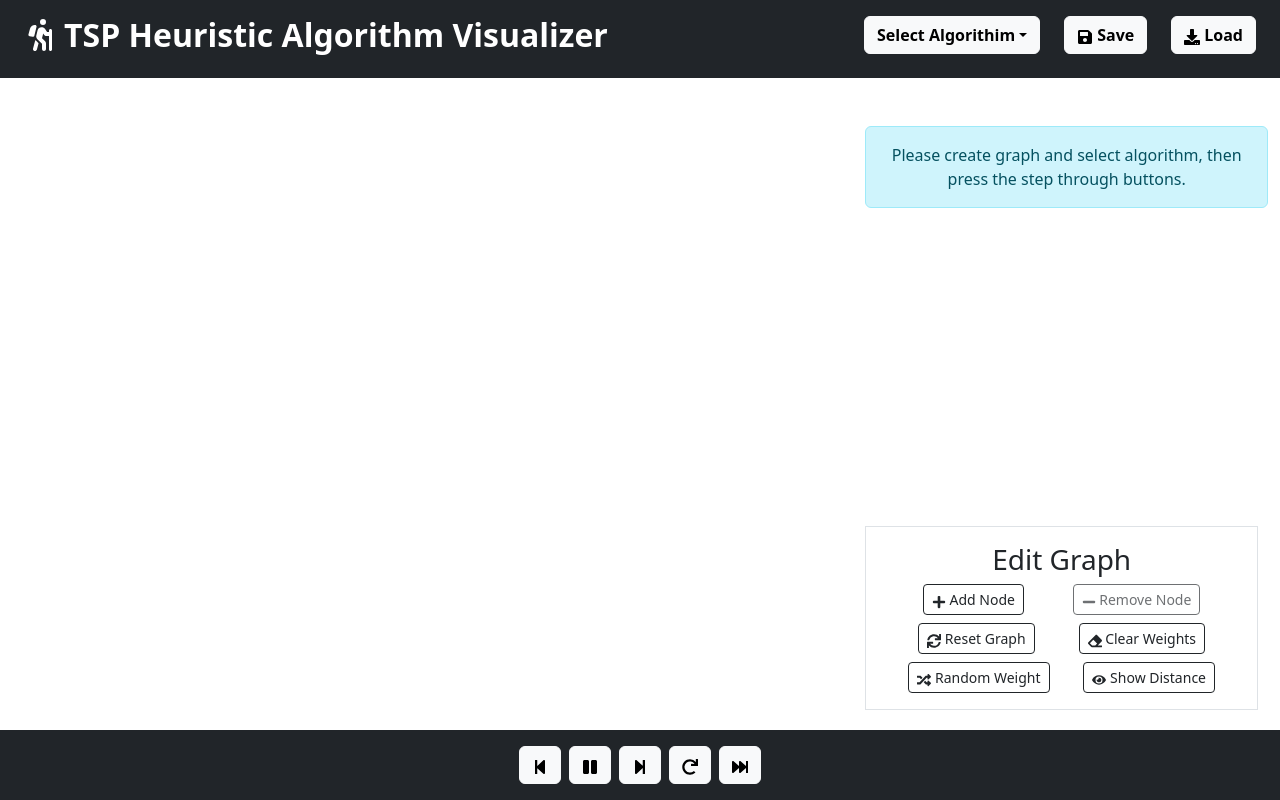
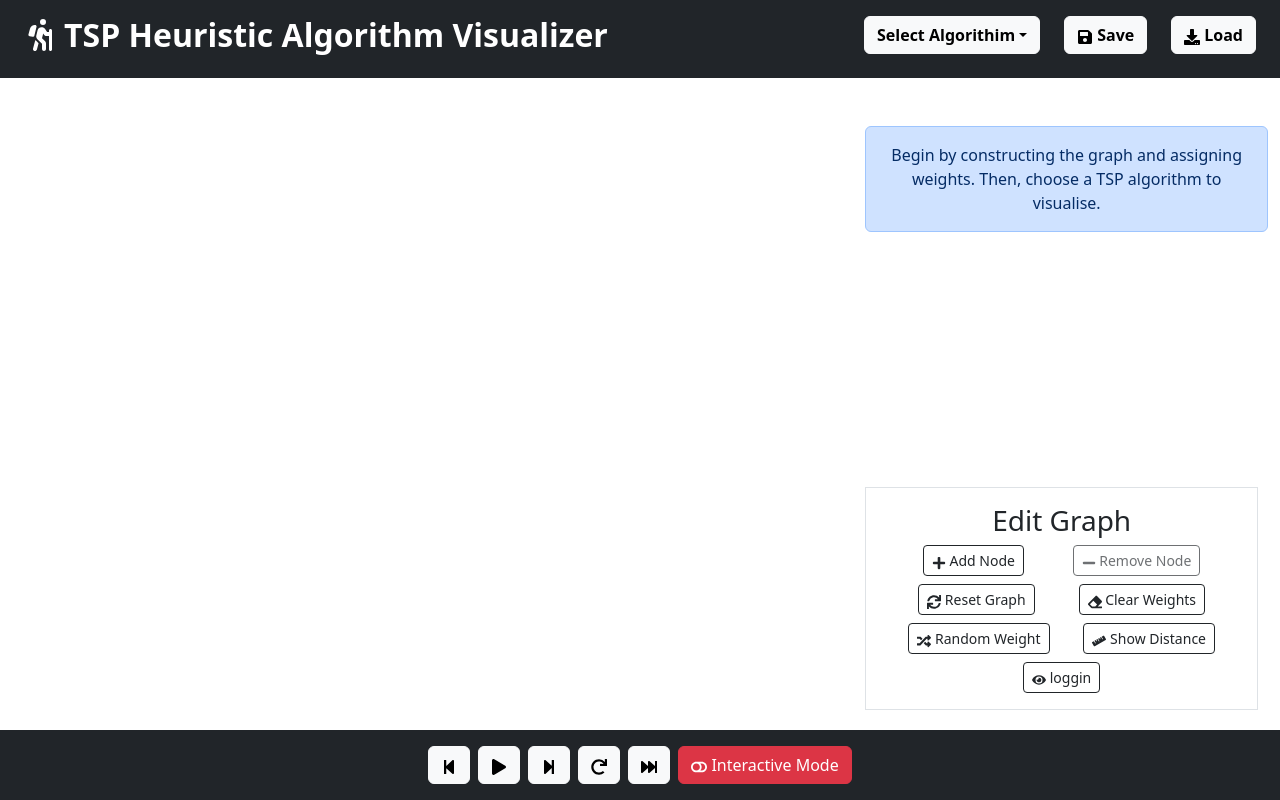
Before and after one commit to kmousaa/TSP-visualiser, a React (Create React App) app in the folder my-app/: page / in a window 1280 px wide. Built offline with nearby package versions, Linux system fonts and the light colour scheme.

Commit message:
Start at 0 for NN

```diff
--- a/my-app/package.json
+++ b/my-app/package.json
@@ -7,11 +7,13 @@
     "@testing-library/react": "^13.4.0",
     "@testing-library/user-event": "^13.5.0",
     "bootstrap": "^5.3.3",
+    "bootstrap5-toggle": "^5.0.4",
     "framer-motion": "^11.0.8",
     "react": "^18.2.0",
     "react-bootstrap": "^2.10.1",
     "react-dom": "^18.2.0",
     "react-scripts": "5.0.1",
+    "react-tooltip": "^5.26.3",
     "web-vitals": "^2.1.4"
   },
   "scripts": {
--- a/my-app/src/components/App.js
+++ b/my-app/src/components/App.js
@@ -30,6 +30,8 @@ function App() {
   const [christofidesAlgorithim, setChristofidesAlgorithim] = useState(false);
   const [christofidesStepNum, setChristofidesStepNum] = useState(0);
 
+  // Interactive mode states
+  const [interactiveMode, setInteractiveMode] = useState(false);
 
   return (
     <div className="App ">
@@ -60,6 +62,8 @@ function App() {
         setChristofidesAlgorithim={setChristofidesAlgorithim}
         christofidesStepNum={christofidesStepNum}
         setChristofidesStepNum={setChristofidesStepNum}
+        interactiveMode={interactiveMode}
+        setInteractiveMode={setInteractiveMode}
       />
     </div>
   );
--- a/my-app/src/components/Graph.js
+++ b/my-app/src/components/Graph.js
@@ -1,18 +1,21 @@
 import { generateNodeCoordinates, renderCustomNode } from "../utils/GraphUtil";
 import { NearestNeighborTSP, BruteForceTSP, GreedyTSP, ChristofidesTSP } from "./TspAlgorithims";
-import { FaSave, FaDownload, FaSquare ,FaPlay, FaPause, FaStepForward, FaStepBackward, FaRedo, FaFastForward , FaPlus, FaMinus, FaEraser, FaSync, FaEye, FaRandom, FaHandPointer} from 'react-icons/fa';
+import { FaSave, FaDownload, FaSquare ,FaPlay, FaPause, FaStepForward, FaStepBackward, FaRedo, FaFastForward , FaPlus, FaMinus, FaEraser, FaSync, FaEye, FaRandom, FaHandPointer, FaRuler, FaToggleOff, FaToggleOn} from 'react-icons/fa';
 import { FaPersonHiking } from "react-icons/fa6";
 import "../utils/Graph.css";
 import React from "react";
-import { useState } from "react";
+import { useState , useEffect} from "react";
 import { motion } from "framer-motion";
 
 
+
+
+
 // Represents the graph and its adjacency matrix
-function Graph ({numNodes, setNumNodes, adjacencyMatrix, setAdjacencyMatrix, bestTour, setBestTour, bestWeight, setBestWeight , stepNum, setStepNum , steps, setSteps , altSteps, setAltSteps , presentTour, setPresentTour , consideredStep, setConsideredStep, showAdjacencyMatrix, setShowAdjacencyMatrix , christofidesAlgorithim, setChristofidesAlgorithim, setChristofidesStepNum, christofidesStepNum}) {
+function Graph ({numNodes, setNumNodes, adjacencyMatrix, setAdjacencyMatrix, bestTour, setBestTour, bestWeight, setBestWeight , stepNum, setStepNum , steps, setSteps , altSteps, setAltSteps , presentTour, setPresentTour , consideredStep, setConsideredStep, showAdjacencyMatrix, setShowAdjacencyMatrix , christofidesAlgorithim, setChristofidesAlgorithim, setChristofidesStepNum, christofidesStepNum , interactiveMode, setInteractiveMode}) {
 
     const [algo, setAlgo] = useState("Select Algorithm");
-    const [stop, setStop] = useState([]);
+    const [stop, setStop] = useState(true);
 
     // Function to restart states
     const resetBestTour = () => {
@@ -25,6 +28,7 @@ function Graph ({numNodes, setNumNodes, adjacencyMatrix, setAdjacencyMatrix, bes
       setAltSteps([]);
       setChristofidesAlgorithim(false);
       setChristofidesStepNum(0);
+      // setAlgo("Select Algorithm");
     }
 
 
@@ -77,49 +81,6 @@ function Graph ({numNodes, setNumNodes, adjacencyMatrix, setAdjacencyMatrix, bes
     const clearWeights = () => {
       resetBestTour();
       setAdjacencyMatrix({});
-    };
-
-    // DELETE LATER - Function to log edge weights and adjacency matrix dimensions
-    const logWeights = () => {
-      console.log(" --------------- LOG --------------- ")
-      console.log("Number of Nodes: " + numNodes)
-      console.log("Adjacency Matrix:");
-      console.log(adjacencyMatrix);
-      console.log("Adjacency Matrix with dupes removed: ");
-      // log an adjanecy matrix with duplicate weihts removed e.g for symetry 1-0 and 0-1 have the same weight
-      // 1-0 is same as 0-1 so we remove one of them
-      let adjMarixNoDupes = {};
-      for (const [edge, weight] of Object.entries(adjacencyMatrix)) {
-        const [node1, node2] = edge.split('-').map(Number);
-        if (node1 < node2) {
-          adjMarixNoDupes[`${node1}-${node2}`] = weight;
-        }
-      }
-      console.log(adjMarixNoDupes);
-      console.log("Adj matrix generated: ");
-      console.log(generateAdjacencyMatrix());
-      console.log("BEST TOUR: ");
-      console.log(bestTour)
-      console.log("CONSIDERED STEP: ");
-      console.log(consideredStep)
-      console.log("BEST WEIGHT: ");
-      console.log(bestWeight)
-      console.log("STEPS: ");
-      console.log(steps)
-      console.log("ALT STEPS: ");
-      console.log(altSteps)
-      console.log("STEP NUM: ");
-      console.log(stepNum)
-      console.log("PRESENT TOUR: ");
-      console.log(presentTour)
-      console.log("SHOW ADJ MATRIX: ");
-      console.log(showAdjacencyMatrix)
-      console.log("SOLO STEPPIN CHRITOFIDES LOG BOI: ");
-      console.log(christofidesAlgorithim);
-      console.log(lastStep);
-      console.log("CHRISTOFIDES STEP NUM: ");
-      console.log(christofidesStepNum);
-      console.log(" --------------- END LOG --------------- ")
     };
 
     // Function to save the graph as a JSON file
@@ -318,29 +279,24 @@ function Graph ({numNodes, setNumNodes, adjacencyMatrix, setAdjacencyMatrix, bes
                                     </li>
                                     </>
                                 )}
+                            </ul>
 
-                            </ul>
+
+
                         </div>
+
 
 
                     </div>
                 ) : (
                     <div>
-                        <div class="alert alert-info" role="alert">
-                            Please create graph and select algorithm, then press the step through buttons.
+                        <div class="alert alert-primary" role="alert">
+                        Begin by constructing the graph and assigning weights. Then, choose a TSP algorithm to visualise.
                         </div>
                     </div>
                 )}
             </div>
-
-
-
         }
-
-
-
-
-
       </div>
       );
     };
@@ -353,12 +309,12 @@ function Graph ({numNodes, setNumNodes, adjacencyMatrix, setAdjacencyMatrix, bes
     }
 
     const showWeightedEdges = (e, node1, node2) => {
-      e.target.style.stroke = "#00aeff";
+      // e.target.style.stroke = "#00aeff";
       showWeight(e, node1, node2);
     }
 
     const showUnweightedEdges = (e, node1, node2) => {
-      e.target.style.stroke = "#00aeff";
+      // e.target.style.stroke = "#00aeff";
       showWeight(e, node1, node2);
     }
 
@@ -375,14 +331,49 @@ function Graph ({numNodes, setNumNodes, adjacencyMatrix, setAdjacencyMatrix, bes
 
     };
 
+    const logTour = (e, node1, node2) => {
+      console.log("_________________________");
+      console.log("Best Tour: ");
+      console.log(bestTour);
+      console.log("Steps: ")
+      console.log(steps);
+      console.log(stepNum);
+      console.log("Considered Steps: ")
+      console.log(consideredStep);
+      console.log("Alternate Steps: ")
+      console.log(altSteps);
+      console.log("_________________________");
+    };
+
 
     // Move forwards in the TSP simulation
     const nextStep = () => {
+
+      // call the same algorithim on any graph we we reset
+      // if (stepNum === 0) {
+      //   if (algo === "Brute Force") {
+      //     BruteForceTSP(resetBestTour, numNodes, adjacencyMatrix, setBestTour, setBestWeight , setSteps, setAltSteps ,setStepNum , setConsideredStep, setChristofidesAlgorithim);
+      //   }
+      //   if (algo === "Nearest Neighbor") {
+      //     NearestNeighborTSP(resetBestTour, numNodes, adjacencyMatrix, setBestTour, setBestWeight , setSteps, setAltSteps ,setStepNum , setConsideredStep, setChristofidesAlgorithim);
+      //   }
+      //   if (algo === "Greedy") {
+      //     GreedyTSP(resetBestTour, numNodes, adjacencyMatrix, setBestTour, setBestWeight , setSteps, setAltSteps ,setStepNum , setConsideredStep, setChristofidesAlgorithim);
+      //   }
+      //   if (algo === "Christofides") {
+      //     ChristofidesTSP(resetBestTour, numNodes, adjacencyMatrix, setBestTour, setBestWeight , setSteps, setAltSteps ,setStepNum , setConsideredStep, setChristofidesAlgorithim);
+      //   }
+      // }
+
+
       if (stepNum < bestTour.length) {
+
         setSteps(prevSteps => [...prevSteps, bestTour[stepNum]]);
         setStepNum(prevStepNum => prevStepNum + 1);
         setChristofidesStepNum(prevStepNum => prevStepNum + 1);
         setAltSteps(prevSteps => [...prevSteps, consideredStep[stepNum]]);
+
+
       } else {
         if (!(steps.length === 0)) {
           setPresentTour(true);
@@ -406,12 +397,13 @@ function Graph ({numNodes, setNumNodes, adjacencyMatrix, setAdjacencyMatrix, bes
 
     // Show the answer of the TSP simulation
     const fastForward = () => {
+      if (algo != "Select Algorithm") {
         setSteps(bestTour);
         setChristofidesStepNum(4);
         setStepNum(bestTour.length);
         setPresentTour(true);
         setAltSteps(consideredStep);
-
+      }
     };
 
     // Restart the TSP simulation
@@ -421,7 +413,11 @@ function Graph ({numNodes, setNumNodes, adjacencyMatrix, setAdjacencyMatrix, bes
       setPresentTour(false);
     };
 
-    // Play button
+
+    const play = () => {
+      console.log("Play button clicked");
+      setStop(!stop);
+    };
 
 
     // Function to render nodes
@@ -456,6 +452,7 @@ function Graph ({numNodes, setNumNodes, adjacencyMatrix, setAdjacencyMatrix, bes
       }
     }
 
+
     // Helper function to generate TSP algorithm handlers
     const generateTSPHandler = (tspAlgorithm) => {
       return () => {
@@ -470,11 +467,14 @@ function Graph ({numNodes, setNumNodes, adjacencyMatrix, setAdjacencyMatrix, bes
     const lastStep = steps[steps.length - 1];
     const currentAltStep = altSteps[altSteps.length - 1];
 
+    const eachStepIsTour = lastStep && Array.isArray(lastStep) && lastStep.length > 2; // for brute force
+
     // Render the graph and adjacency matrix
     return (
       <div className="Graph">
         {/* Title bar */}
         <div className="title-bar bg-dark p-3 px-4 d-flex justify-content-between">
+
           <div>
             {/* Styled title */}
             <h2 className="text-white fw-bold d-flex align-items-center justify-content-between">
@@ -508,9 +508,10 @@ function Graph ({numNodes, setNumNodes, adjacencyMatrix, setAdjacencyMatrix, bes
           </div>
         </div>
 
+
+
         <div className="container-fluid d-flex flex-column">
           <div className="row flex-grow-1">
-
           {/* Graph */}
           <div className="col-lg-8">
           <svg width="700" height="700">
@@ -531,6 +532,7 @@ function Graph ({numNodes, setNumNodes, adjacencyMatrix, setAdjacencyMatrix, bes
                   result ? (
                     <a href="#" class="pe-auto  stretched-link d-inline-block p-2">
                     <line
+                      class="edge"
                       key={`${node1}-${node2}`} // Line with undefined weight
                       x1={node.x}
                       y1={node.y}
@@ -541,12 +543,15 @@ function Graph ({numNodes, setNumNodes, adjacencyMatrix, setAdjacencyMatrix, bes
                       strokeWidth="3"
                       onMouseMove={(e) => { showUnweightedEdges(e,node1,node2)}}
                       onClick = {(e) => { SelectAdjMatrix(e,node1,node2); }}
-                      onMouseOut={(e) => { e.target.style.stroke = "black"; }}
+                      // onMouseOut={(e) => { e.target.style.stroke = "black"; }}
                     />
                     </a>
                   ) : (
+
+
                   <a href="#" class="pe-auto">
                   <line
+                    class="edge"
                     key={`${node1}-${node2}`} // Line with defined weight
                     x1={node.x}
                     y1={node.y}
@@ -557,9 +562,11 @@ function Graph ({numNodes, setNumNodes, adjacencyMatrix, setAdjacencyMatrix, bes
                     strokeWidth="3"
                     onMouseMove={(e) => { showWeightedEdges(e, node1,node2)}}
                     onClick = {(e) => { SelectAdjMatrix(e,node1,node2); }}
-                    onMouseOut={(e) => { e.target.style.stroke = "black"; }}
+                    // onMouseOut={(e) => { e.target.style.stroke = "black"; }}
                   />
                   </a>
+
+
                   ) // Show line differently if the value is "NA"
                 );
 
@@ -568,7 +575,7 @@ function Graph ({numNodes, setNumNodes, adjacencyMatrix, setAdjacencyMatrix, bes
           })}
 
           {/* Render all alternate connections */}
-          {currentAltStep && currentAltStep.map((altNode, index) => {
+          {!interactiveMode && currentAltStep && currentAltStep.map((altNode, index) => {
             const currentNode = steps[steps.length - 1]; // Get the current node
             const x1 = nodeCoordinates[currentNode].x;
             const y1 = nodeCoordinates[currentNode].y;
@@ -578,6 +585,7 @@ function Graph ({numNodes, setNumNodes, adjacencyMatrix, setAdjacencyMatrix, bes
 
             return (
               <motion.line
+                class="edge"
                 key={`${currentNode}-${altNode}`}
                 x1={x1}
                 y1={y1}
@@ -593,7 +601,7 @@ function Graph ({numNodes, setNumNodes, adjacencyMatrix, setAdjacencyMatrix, bes
 
                 onMouseMove={(e) => { showWeightedEdges(e, currentNode, altNode) }}
                 onClick={(e) => { SelectAdjMatrix(e, currentNode, altNode); }}
-                onMouseOut={(e) => { e.target.style.stroke = color; }}
+                // onMouseOut={(e) => { e.target.style.stroke = color; }}
               />
             );
         })}
@@ -611,6 +619,7 @@ function Graph ({numNodes, setNumNodes, adjacencyMatrix, setAdjacencyMatrix, bes
                       const y2 = nodeCoordinates[node2].y;
 
                       let color = "#ff8a27"
+
                       if (christofidesStepNum === 0) {
                         color = "#2730ff";
                       }
@@ -619,12 +628,12 @@ function Graph ({numNodes, setNumNodes, adjacencyMatrix, setAdjacencyMatrix, bes
                       }
                       else if (christofidesStepNum === 2){
                         color = "#e100ff";
+
                         // Check if [1, 3] is in secondLast
                         // const secondLast = steps[steps.length - 3];
                         // const isPresent = secondLast.some(step => step[0] === node1 && step[1] === node2);
-
                         // if (isPresent) {
-                        //     color = "#2730ff"; // Set color to pink if [1, 3] is present
+                        //     color =  "#e100ff"; // Set color to pink if [1, 3] is present
                         // } else {
                         //     color = "#ff2730" ; // Set color to orange if [1, 3] is not present
                         // }
@@ -632,6 +641,7 @@ function Graph ({numNodes, setNumNodes, adjacencyMatrix, setAdjacencyMatrix, bes
 
                       return (
                           <motion.line
+                              class="edge"
                               key={`${node1}-${node2}`}
                               x1={x1}
                               y1={y1}
@@ -646,7 +656,7 @@ function Graph ({numNodes, setNumNodes, adjacencyMatrix, setAdjacencyMatrix, bes
 
                               onMouseMove={(e) => { showWeightedEdges(e, node1, node2); }}
                               onClick={(e) => { SelectAdjMatrix(e, node1, node2); }}
-                              onMouseOut={(e) => { e.target.style.stroke = color; }}
+                              // onMouseOut={(e) => { e.target.style.stroke = color; }}
                           />
                       );
                   } else {
@@ -665,6 +675,7 @@ function Graph ({numNodes, setNumNodes, adjacencyMatrix, setAdjacencyMatrix, bes
                           }
                           return (
                               <motion.line
+                                  class="edge"
                                   key={`${node1}-${node2}`}
                                   x1={x1}
                                   y1={y1}
@@ -679,7 +690,7 @@ function Graph ({numNodes, setNumNodes, adjacencyMatrix, setAdjacencyMatrix, bes
 
                                   onMouseMove={(e) => { showWeightedEdges(e, node1, node2); }}
                                   onClick={(e) => { SelectAdjMatrix(e, node1, node2); }}
-                                  onMouseOut={(e) => { e.target.style.stroke = color; }}
+                                  // onMouseOut={(e) => { e.target.style.stroke = color; }}
                               />
                           );
                       }
@@ -687,9 +698,10 @@ function Graph ({numNodes, setNumNodes, adjacencyMatrix, setAdjacencyMatrix, bes
               })
 
           ) : (
+              // All other algorithms
+
 
               steps.map((node, index) => {
-
                 if (Array.isArray(node)) {
                     const node1 = node[0];
                     const node2 = node[1];
@@ -700,6 +712,7 @@ function Graph ({numNodes, setNumNodes, adjacencyMatrix, setAdjacencyMatrix, bes
                     const color = presentTour ? "#ff0000" : "#ff8a27";
                     return (
                         <motion.line
+                            class="edge"
                             key={`${node1}-${node2}`}
                             x1={x1}
                             y1={y1}
@@ -714,7 +727,7 @@ function Graph ({numNodes, setNumNodes, adjacencyMatrix, setAdjacencyMatrix, bes
 
                             onMouseMove={(e) => { showWeightedEdges(e, node1, node2); }}
                             onClick={(e) => { SelectAdjMatrix(e, node1, node2); }}
-                              onMouseOut={(e) => { e.target.style.stroke = color; }}
+                            // onMouseOut={(e) => { e.target.style.stroke = color; }}
                         />
                     );
                   } else {
@@ -728,6 +741,7 @@ function Graph ({numNodes, setNumNodes, adjacencyMatrix, setAdjacencyMatrix, bes
                           const color = presentTour ? "#ff0000" : "#ff8a27";
                           return (
                               <motion.line
+                                  class="edge"
                                   key={`${node1}-${node2}`}
                                   x1={x1}
                                   y1={y1}
@@ -742,7 +756,7 @@ function Graph ({numNodes, setNumNodes, adjacencyMatrix, setAdjacencyMatrix, bes
 
                                   onMouseMove={(e) => { showWeightedEdges(e, node1, node2); }}
                                   onClick={(e) => { SelectAdjMatrix(e, node1, node2); }}
-                                  onMouseOut={(e) => { e.target.style.stroke = color; }}
+                                  // onMouseOut={(e) => { e.target.style.stroke = color; }}
                               />
                           );
                       }
@@ -762,6 +776,18 @@ function Graph ({numNodes, setNumNodes, adjacencyMatrix, setAdjacencyMatrix, bes
               {renderAdjacencyMatrix()}
               </div>
 
+
+              {
+                presentTour && (
+                  <div class="alert alert-success" role="alert">
+                    <span className="fw-bold">Final Tour</span> has been found!
+                    <br/>
+                    <span className="fw-bold"> Weight: {bestWeight} </span>
+                  </div>
+                )
+              }
+
+
               {/* Additional buttons */}
               <div className="edit-graph-box p-3 border">
                 <h3>Edit Graph</h3>
@@ -771,7 +797,8 @@ function Graph ({numNodes, setNumNodes, adjacencyMatrix, setAdjacencyMatrix, bes
                   <button onClick={() => resetGraph()} className="btn btn-outline-dark btn-sm"><FaSync /> Reset Graph</button>
                   <button onClick={() => clearWeights()} className="btn btn-outline-dark btn-sm"><FaEraser /> Clear Weights</button>
                   <button onClick={() => generateRandomWeights()} className="btn btn-outline-dark btn-sm"><FaRandom /> Random Weight</button>
-                  <button onClick={() => showAdjMatrix()} className="btn btn-outline-dark btn-sm"><FaEye /> Show Distance</button>
+                  <button onClick={() => showAdjMatrix()} className="btn btn-outline-dark btn-sm"><FaRuler /> Show Distance</button>
+                  <button onClick={() => logTour()} className="btn btn-outline-dark btn-sm"><FaEye /> loggin</button>
                 </div>
               </div>
 
@@ -779,14 +806,32 @@ function Graph ({numNodes, setNumNodes, adjacencyMatrix, setAdjacencyMatrix, bes
           </div>
 
           {/* Control buttons */}
+
           <div className="title-bar bg-dark d-flex align-items-center justify-content-center fixed-bottom w-100 p-3">
+
+            {
+              interactiveMode ? (
+                <>
+
+                <button className="btn btn-success mx-1" onClick={() => setInteractiveMode(!interactiveMode)}><FaToggleOn /> Interactive Mode  </button>
+                </>
+              ) : (
+                <>
                 <button className="btn btn-light mx-1" onClick={prevStep}><FaStepBackward /></button>
-            <button className="btn btn-light mx-1"><FaPause /></button>
+                <button className="btn btn-light mx-1" onClick={play}>   {stop ? <FaPlay /> : <FaPause />}</button>
                 <button className="btn btn-light mx-1" onClick={nextStep}><FaStepForward /></button>
                 <button className="btn btn-light mx-1" onClick={restart}><FaRedo /></button>
                 <button className="btn btn-light mx-1" onClick={fastForward}><FaFastForward /></button>
+                <button className="btn btn-danger mx-1" onClick={() => setInteractiveMode(!interactiveMode)}> <FaToggleOff /> Interactive Mode </button>
+                </>
+              )
+            }
+
           </div>
         </div>
+
+
+
       </div>
     );
   }
--- a/my-app/src/components/TspAlgorithims.js
+++ b/my-app/src/components/TspAlgorithims.js
@@ -11,6 +11,7 @@ export const BruteForceTSP = (resetBestTour, numNodes, adjacencyMatrix, setBestT
     let possible_tours = permutations([...Array(numNodes).keys()]); // Generate all possible tours
     let best_tour = [];
     let best_weight = Number.MAX_VALUE;
+    let intermediate_tours = [];
 
     // Find the tour with the smallest weight
     for (let i = 0; i < possible_tours.length; i++) {
@@ -21,15 +22,18 @@ export const BruteForceTSP = (resetBestTour, numNodes, adjacencyMatrix, setBestT
             best_tour = tour;
             best_weight = weight;
         }
+        intermediate_tours.push(tour);
     }
 
     setBestTour(best_tour);
     setBestWeight(best_weight);
 
+
     console.log("Total weight:", best_weight); // Log the total weight
 
     return best_weight; // Return the weight of the best tour
 };
+
 
 
 export const NearestNeighborTSP = (resetBestTour, numNodes, adjacencyMatrix, setBestTour, setBestWeight, setSteps, setAltSteps, setCurrentStep, setConsideredStep) => {
@@ -89,14 +93,15 @@ export const NearestNeighborTSP = (resetBestTour, numNodes, adjacencyMatrix, set
     setConsideredStep(considered);
 
     // Initialise the steps to 1 in order to show the first step of simulating the algorithim
-    setSteps([tour[0]]);
-    setAltSteps(prevSteps => [...prevSteps, considered[0]]);
-    setCurrentStep(1);
+    // setSteps([tour[0]]);
+    // setAltSteps(prevSteps => [...prevSteps, considered[0]]);
+    // setCurrentStep(1);
 
     console.log("Total weight:", weight); // Log the total weight
 
     return weight;
 };
+
 
 
 
@@ -112,6 +117,7 @@ export const GreedyTSP = (resetBestTour, numNodes, adjacencyMatrix, setBestTour,
     let adjacencyMatrixNoDupes = removeDupeDict(adjacencyMatrix);
     let sortedAdjacencyMatrix = sortDictionary(adjacencyMatrixNoDupes);
     let degreeDict = {};
+    let weight = 0;
 
     for (let i = 0; i < numNodes; i++) {
         degreeDict[i] = 0;
@@ -133,6 +139,7 @@ export const GreedyTSP = (resetBestTour, numNodes, adjacencyMatrix, setBestTour,
             tour.push([node1, node2]);
             degreeDict[node1] += 1;
             degreeDict[node2] += 1;
+            weight += adjacencyMatrix[`${node1}-${node2}`];
         }
 
         // If adding the edge does not create a cycle, add it to the tour
@@ -140,6 +147,7 @@ export const GreedyTSP = (resetBestTour, numNodes, adjacencyMatrix, setBestTour,
             tour.push([node1, node2]);
             degreeDict[node1] += 1;
             degreeDict[node2] += 1;
+            weight += adjacencyMatrix[`${node1}-${node2}`];
         }
 
         // Remove the edge from the sorted adjacency matrix
@@ -149,6 +157,8 @@ export const GreedyTSP = (resetBestTour, numNodes, adjacencyMatrix, setBestTour,
 
     // Show the sequence of nodes in the tour
     setBestTour(tour);
+    setBestWeight(weight);
+
 
 
 };
@@ -366,6 +376,8 @@ export const ChristofidesTSP = (resetBestTour, numNodes, adjacencyMatrix, setBes
     console.log("Final Tour", finalTour);
     setSteps([finalTour[0]]);
 
+    setBestWeight(tourWeight(finalTour[finalTour.length - 1], adjacencyMatrix));
+
 
     console.log("Step", [finalTour[0]]);
     setCurrentStep(1);
```
Also changed, not shown: my-app/src/utils/Graph.css (+22 -1 lines), my-app/src/utils/GraphUtil.js (+4 -4 lines), 1 other file (tests, documents, lock files or other folders). Lines whose indentation alone changed are shown as unchanged.
